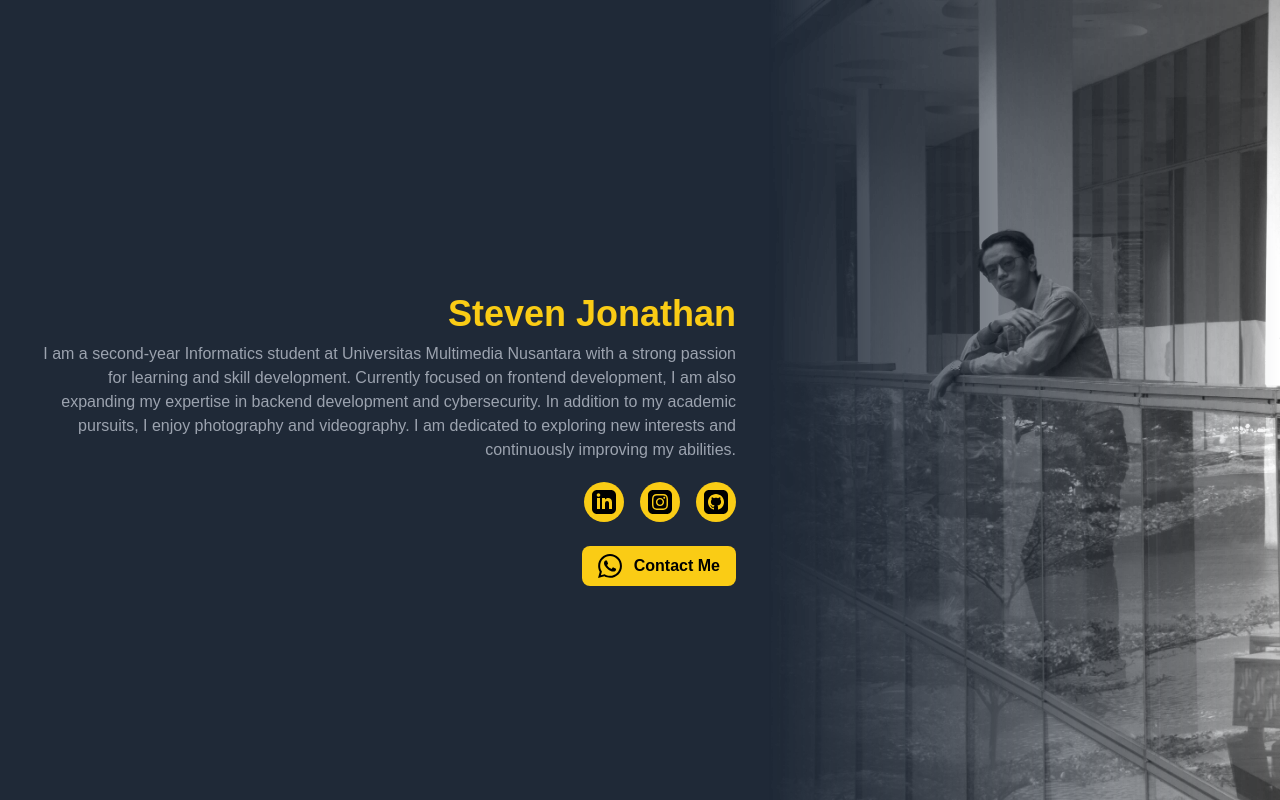
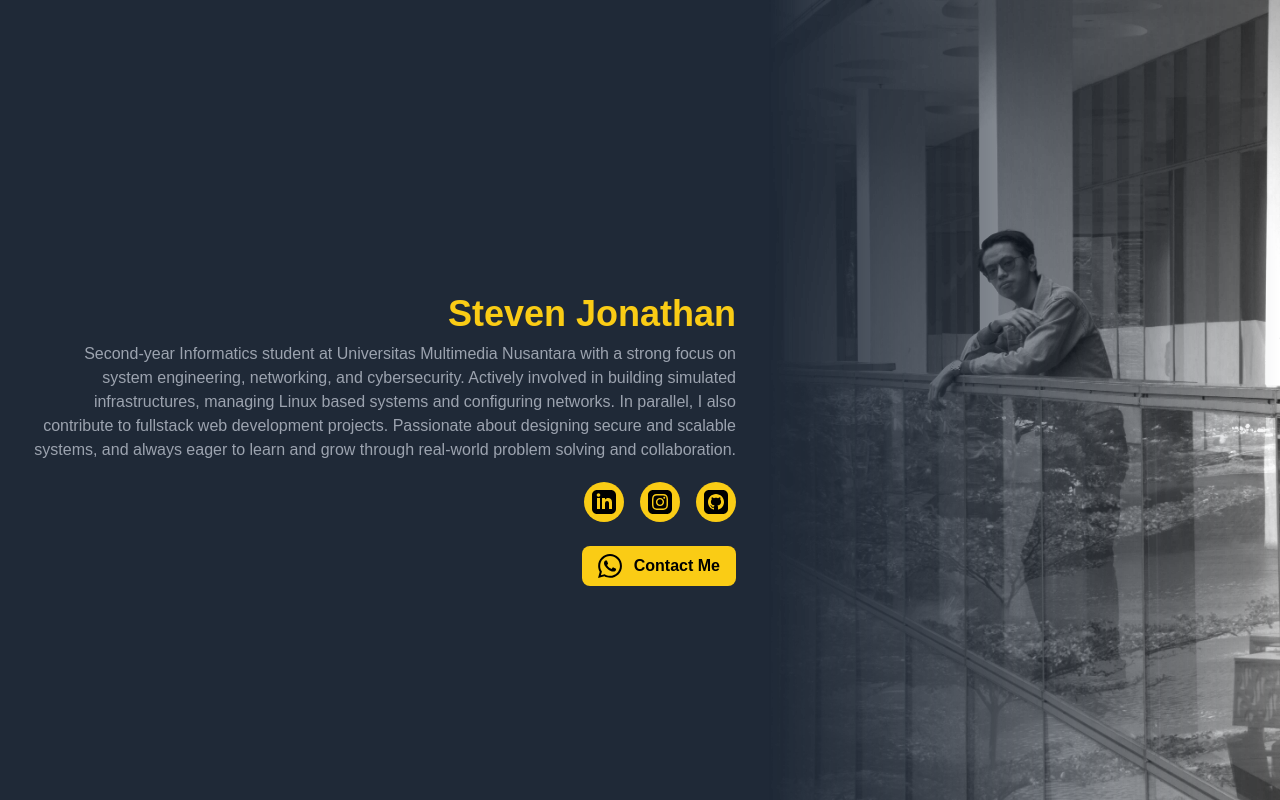
Before and after one commit to stevjoo/personal-website, a React (Create React App) app: page / in a window 1280 px wide. Built offline with nearby package versions, Linux system fonts and the light colour scheme.

Commit message:
Revisi Dikit

```diff
--- a/src/App.js
+++ b/src/App.js
@@ -8,7 +8,6 @@ const visible = { opacity: 1, y: 0, transition: { duration: 0.5 } };
 function App() {
   return (
     <div className="flex flex-col lg:flex-row h-screen">
-      {/* Text and Icons Section */}
       <div className="lg:w-3/5 flex flex-col justify-center py-8 px-8">
         <div className="flex flex-col text-left mb-2 lg:text-right lg:mb-0">
           <motion.div
@@ -40,13 +39,14 @@ function App() {
           >
             <p className="text-gray-400 mb-3">
               <span className="transition-color ease-in-out duration-700 hover:text-white">
-                I am a second-year Informatics student at Universitas Multimedia
-                Nusantara with a strong passion for learning and skill
-                development. Currently focused on frontend development, I am
-                also expanding my expertise in backend development and
-                cybersecurity. In addition to my academic pursuits, I enjoy
-                photography and videography. I am dedicated to exploring new
-                interests and continuously improving my abilities.
+                Second-year Informatics student at Universitas Multimedia
+                Nusantara with a strong focus on system engineering, networking,
+                and cybersecurity. Actively involved in building simulated
+                infrastructures, managing Linux based systems and configuring
+                networks. In parallel, I also contribute to fullstack web
+                development projects. Passionate about designing secure and
+                scalable systems, and always eager to learn and grow through
+                real-world problem solving and collaboration.
               </span>
             </p>
           </motion.div>
@@ -225,7 +225,6 @@ function App() {
           </a>
         </div>
       </div>
-      {/* Image Section */}
 
       <div className="lg:w-2/5 flex justify-center lg:justify-end items-end brightness-200 grayscale hover:grayscale-0 transition ease-in-out duration-500 ">
         <motion.div
```
Also changed, not shown: 1 other file (tests, documents, lock files or other folders).
